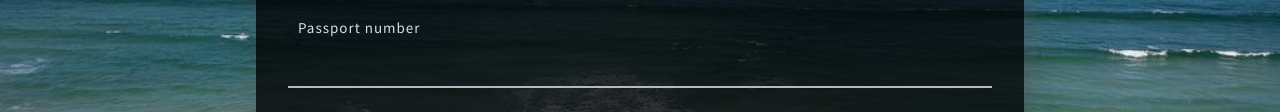
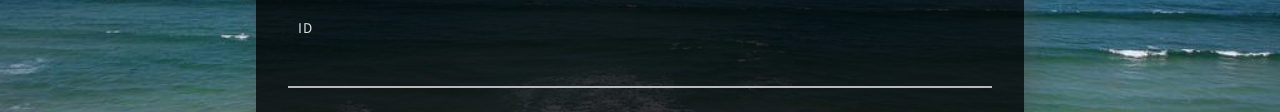
Before and after one commit to KellyBMota/Hackaton, a plain HTML site: page CadastroTurista/index.html in a window 1280 px wide. Shown: the part 456-568 px from the top of the page. Drawn offline with Linux system fonts and the light colour scheme.

Commit message:
Passport number para ID

```diff
--- a/CadastroTurista/index.html
+++ b/CadastroTurista/index.html
@@ -68,7 +68,7 @@ License URL: http://creativecommons.org/licenses/by/3.0/
 					</div>
 				</div>
 				<textarea name="Comments" placeholder="Languages" required=""></textarea>
-				<textarea name="Comments" placeholder="Passport number" required=""></textarea>
+				<textarea name="Comments" placeholder="ID" required=""></textarea>
 				<input type="submit" value="Report Now">
 			</form>
 		</div>
```
